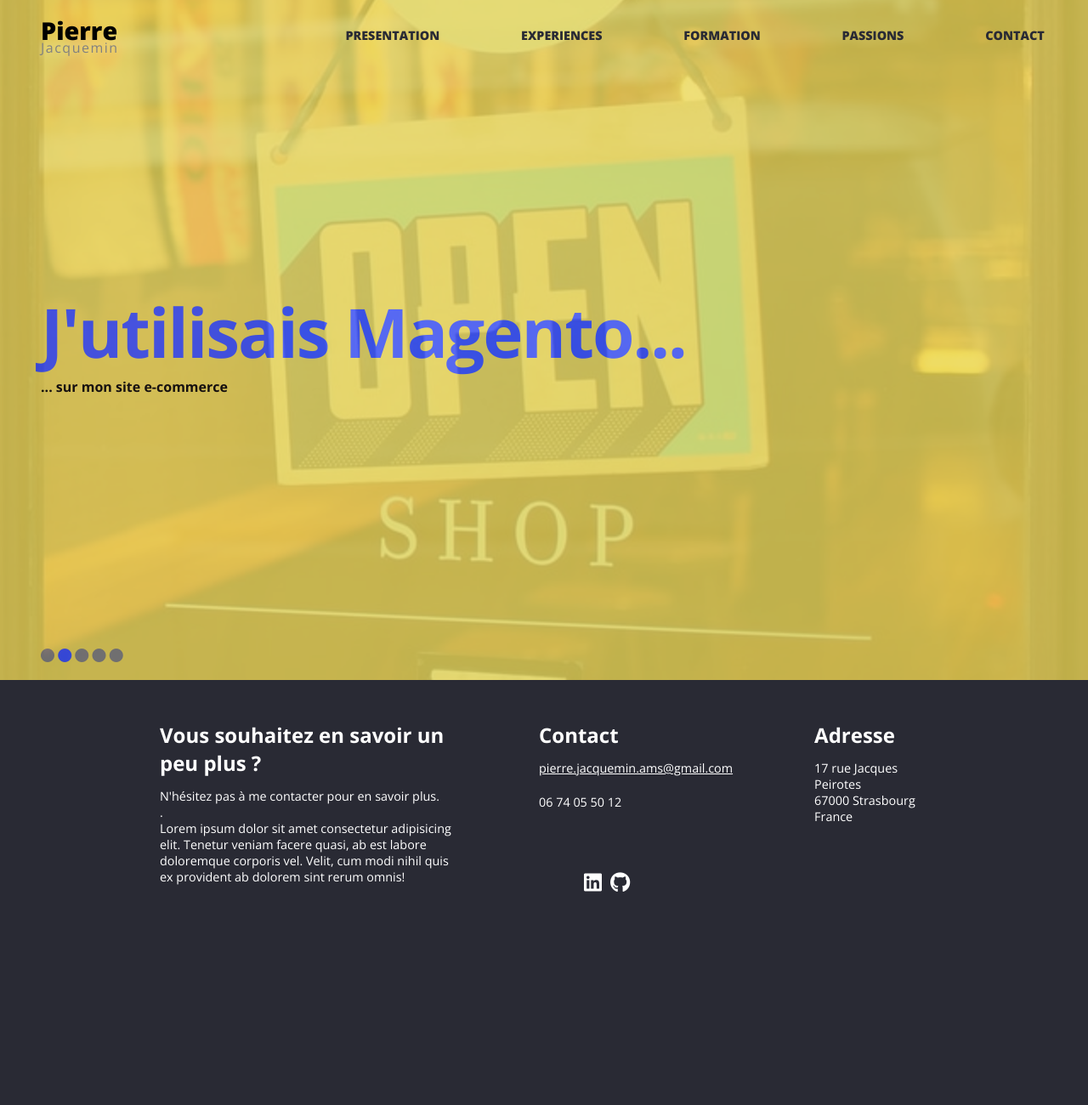
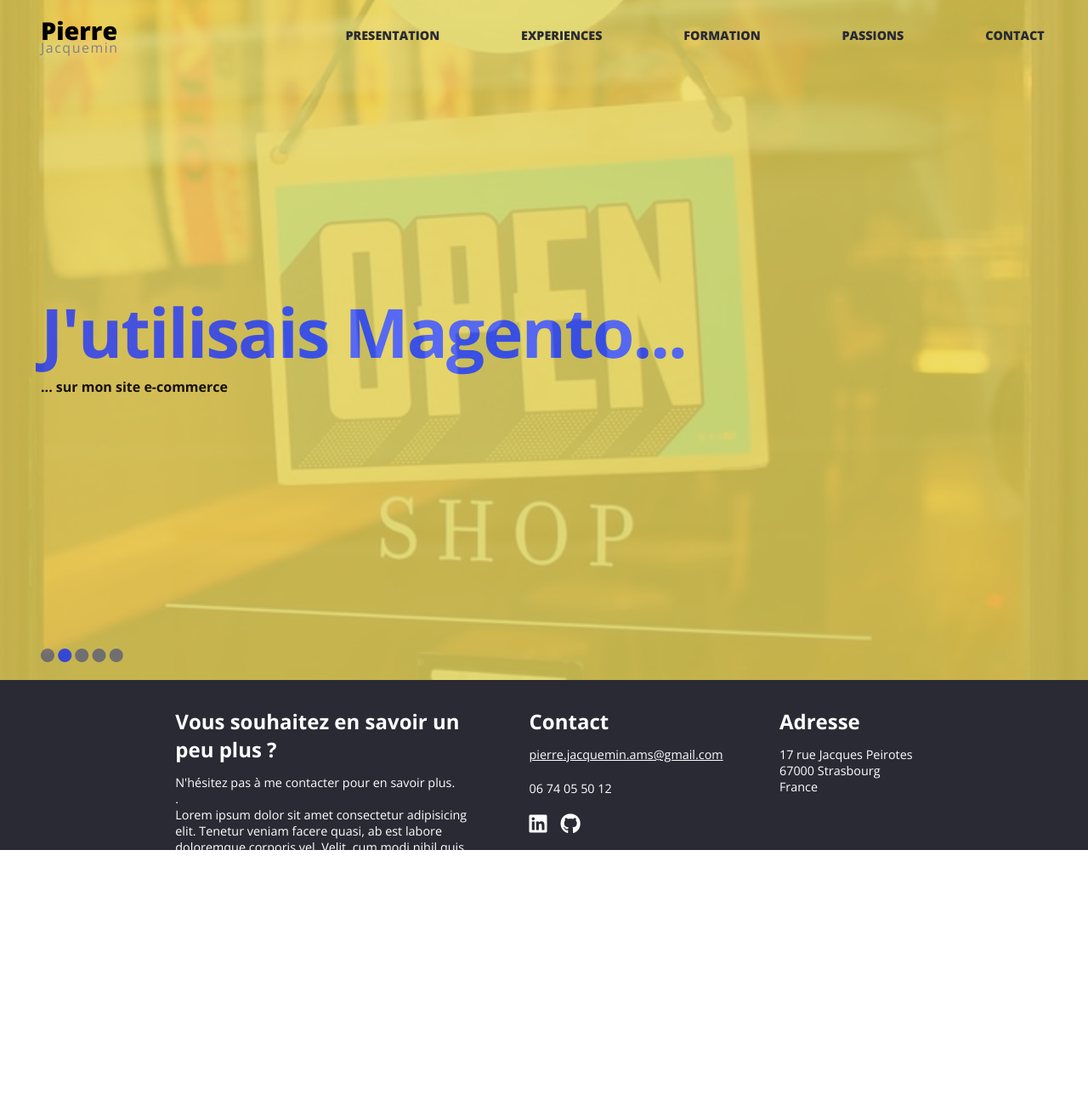
Before and after one commit to PierreJacq/portfolio-agency, a website: page index.html in a window 1280 px wide. Shown: the whole page at 85% size. After the commit the page ends 1025 px from the top, so only its background shows below. Drawn offline with nearby package versions, Linux system fonts and the light colour scheme.

Commit message:
Finalisation footer - contenu à revoir

```diff
--- a/index.html
+++ b/index.html
@@ -80,8 +80,8 @@
                 <a href="mailto:pierre.jacquemin.ams@gmail.com">pierre.jacquemin.ams@gmail.com</a>
                 <p>06 74 05 50 12</p>
                 <div id="footer--social">
-                    <a href="https://www.linkedin.com/in/pierre-jacquemin-38089995/"><i class="fab fa-linkedin"></i></a>
-                    <a href="https://github.com/PierreJacq"><i class="fab fab fa-github"></i></a>
+                    <a href="https://www.linkedin.com/in/pierre-jacquemin-38089995/" target="_blank"><i class="fab fa-linkedin"></i></a>
+                    <a href="https://github.com/PierreJacq" target="_blank"><i class="fab fab fa-github"></i></a>
                 </div>
             </div>
             <div id="footer--address">
--- a/sass/layout/_footer.scss
+++ b/sass/layout/_footer.scss
@@ -1,7 +1,9 @@
 footer{
+    padding-top: 2rem;
     background-color: $color-black-tertiary;
     display: flex;
     justify-content: center;
+    max-height: 25vh;
 }
 #conteneur--footer{
     max-width: 1000px;
@@ -19,7 +21,6 @@
     div{
         display: flex;
         flex-direction: column;
-        margin: 3rem;
     }
     #footer--resume{
         max-width: 35%;
@@ -28,13 +29,17 @@
     }
     #footer--contact{
         max-width: 25%;
+
         #footer--social{
             display: flex;
             flex-direction: row;
-            max-width: 10%;
-            i{
-                font-size: 1.5rem;
-                margin: 5px;
+            //width: min-content;
+            a{
+                display: block;
+                i{
+                    font-size: 1.5rem;
+                    margin-right: 1rem;
+                }
             }
         }
     }
```
Also changed, not shown: index.js (+0 -7 lines), public/css/styles.css, 1 other file.
